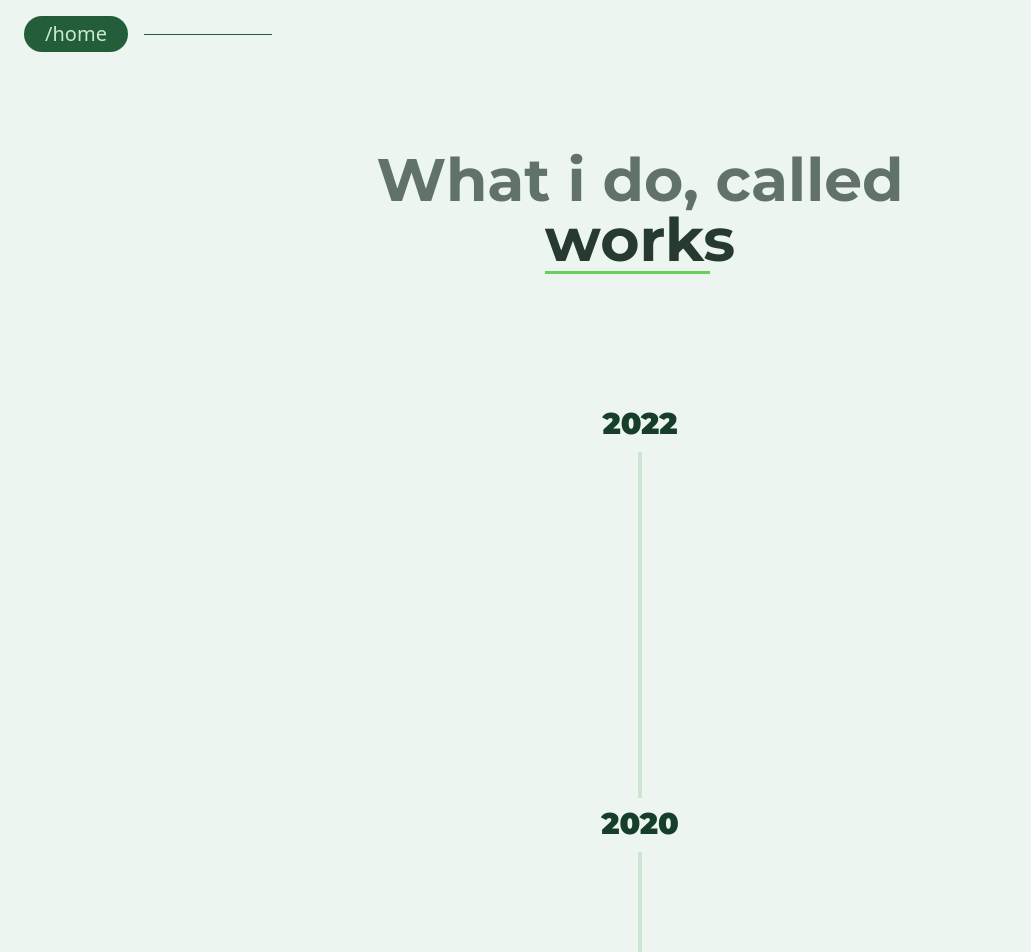
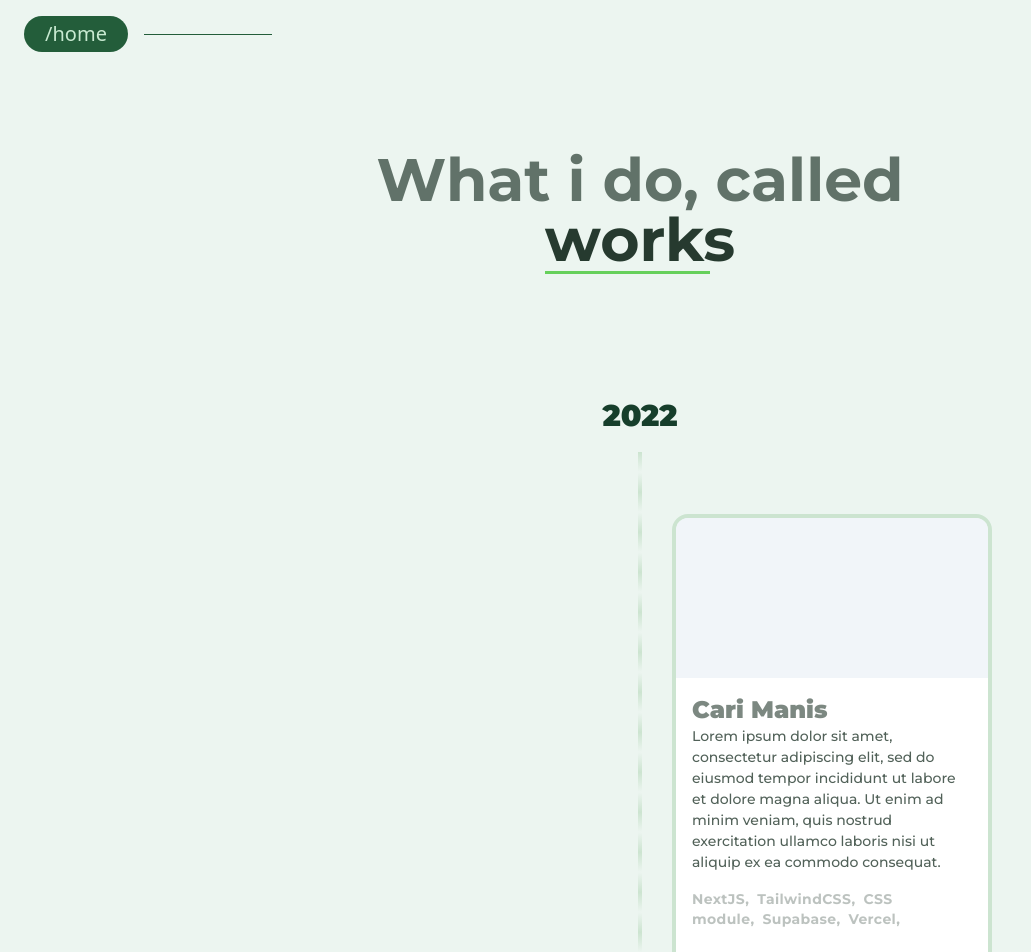
Before and after one commit to code7070/hi-jojo, a Next.js app: page /works in a window 1280 px wide. Shown: the top 952 px of the page, without its empty margins (0-1031 px from the left). Built offline with nearby package versions, Linux system fonts and the light colour scheme.

Commit message:
add work list

```diff
--- a/jsconfig.json
+++ b/jsconfig.json
@@ -4,7 +4,8 @@
     "paths": {
       "@styles/*": ["./src/styles/*"],
       "@components/*": ["./src/components/*"],
-      "@layouts/*": ["./src/layouts/*"]
+      "@layouts/*": ["./src/layouts/*"],
+      "@utils/*": ["./src/utils/*"]
     }
   }
 }
--- /dev/null
+++ b/src/layouts/project/project-card.js
@@ -0,0 +1,33 @@
+export default function ProjectCard({
+  name = "Project Title",
+  description = "Lorem ipsum dolor sit amet, consectetur adipiscing elit, sed do eiusmod tempor incididunt ut labore et dolore magna aliqua. Ut enim ad minim veniam, quis nostrud exercitation ullamco laboris nisi ut aliquip ex ea commodo consequat. ",
+  isEven,
+  stacks,
+}) {
+  let evenClass = "md:-translate-x-[60%]";
+  if (isEven) evenClass = "md:translate-x-[60%]";
+  const stacklist = `${stacks}`.split(",");
+  return (
+    <div
+      className={`relative rounded-2xl border-b-8 border-4 border-secondary w-[100%] max-w-xs overflow-hidden ${evenClass} mb-6 transition-all duration-300 cursor-pointer hover:border-primary`}
+    >
+      <div className="h-[160px] bg-slate-100"></div>
+      <div className="p-4 bg-white">
+        <div className="font-black opacity-60 text-2xl">{name}</div>
+        <div className="text-sm font-medium leading-normal opacity-80">
+          {description}
+        </div>
+        <div className="text-sm my-4 font-bold tracking-wide">
+          {stacklist.map((i) => (
+            <span
+              key={i}
+              className="opacity-30 hover:opacity-80 hover:underline mr-2 after:content-[',']"
+            >
+              {i}
+            </span>
+          ))}
+        </div>
+      </div>
+    </div>
+  );
+}
--- a/src/pages/works/index.js
+++ b/src/pages/works/index.js
@@ -1,12 +1,7 @@
+import ProjectCard from "@layouts/project/project-card";
 import styles from "@styles/works.module.css";
+import workList from "@utils/worklist";
 import PageHead from "../PageHead";
-
-const workList = [
-  { name: "Cari Manis", year: 2022, link: "/cari-manis" },
-  { name: "Event", year: 2019, link: "/project/event-a" },
-  { name: "Submission Web", year: 2019, link: "/project/submission-a" },
-  { name: "Quiz Web", year: 2020, link: "/project/quiz-m" },
-];
 
 export function getStaticProps() {
   let yearlist = [];
@@ -22,19 +17,49 @@ export function getStaticProps() {
   yearset.map((i) => {
     let works = [];
     workList.map((x) => (x.year === i ? works.push(x) : x));
-    console.log("FIND IN YEAR: ", works);
     return workyear.push({ year: i, works });
   });
 
+  let draft = [];
+  let finalWorklist = [];
+
+  workyear.map((i) =>
+    i.works.map((w) => draft.push({ ...w, isEven: draft.length % 2 === 0 }))
+  );
+
+  workyear.map((y) => {
+    finalWorklist.push({
+      ...y,
+      works: y.works.map((i) => {
+        const match = draft.find((d) => d.link === i.link);
+        return match;
+      }),
+    });
+  });
+
+  // if(draft.length>0) draft.map(d => )
+  // console.log("STATIC: ", { draft, workyear, finalWorklist });
+
   return {
-    props: {
-      yearlist: yearset,
-      workyear,
-    },
+    props: { workyear: finalWorklist },
   };
 }
 
-export default function WorksPage({ yearlist = [], workyear }) {
+const LastSection = () => (
+  <div className="bg-black text-slate-700 py-4 px-8 lg:px-14 border-2 border-primary rounded-3xl w-[95%] max-w-2xl mx-auto mb-20">
+    <div className="my-4 font-semibold text-2xl text-center italic text-white opacity-20">
+      <div className="text-xl lg:text-2-xl hidden md:block">
+        Uh sorry, this time is no longer reachable for you. Let call this
+        section is...
+      </div>
+      <div className="my-6 tracking-wider text-3xl lg:text-4xl font-black">
+        DARK AGES
+      </div>
+    </div>
+  </div>
+);
+
+export default function WorksPage({ workyear = [] }) {
   return (
     <>
       <PageHead title="Jojo - Works" />
@@ -46,12 +71,18 @@ export default function WorksPage({ yearlist = [], workyear }) {
           </div>
         </div>
         <div className={styles.workPerYear}>
-          {yearlist.map((i) => (
-            <div key={i} className={styles.year}>
-              <div className={styles.yearHead}>{i}</div>
+          {workyear.map((i) => (
+            <div key={i.year} className={styles.year}>
+              <div className={styles.yearHead}>{i.year}</div>
+              <div className={styles.workGrouped}>
+                {i.works.map((w) => (
+                  <ProjectCard key={w.link} {...w} />
+                ))}
+              </div>
             </div>
           ))}
         </div>
+        <LastSection />
       </div>
     </>
   );
--- a/src/styles/globals.css
+++ b/src/styles/globals.css
@@ -12,6 +12,10 @@ html,
 body {
   max-width: 100vw;
   /* overflow-x: hidden; */
+}
+
+body {
+  padding-top: 70px;
 }
 
 .container {
@@ -34,6 +38,6 @@ body {
   @apply text-lg font-medium mt-6;
 }
 
-body {
-  padding-top: 70px;
+.bodyContent {
+  @apply max-w-4xl mx-auto;
 }
--- a/src/styles/works.module.css
+++ b/src/styles/works.module.css
@@ -68,19 +68,26 @@
 */
 /*  */
 .workPerYear {
-  @apply my-20;
+  @apply mt-20;
 }
 
 .year {
   @apply relative min-h-[400px];
 }
 
-.year::after {
+.year::before {
   content: "";
-  @apply absolute w-1 h-full left-[50%] top-[54px] bg-secondary;
+  @apply absolute w-1 left-[50%] top-[54px];
   transform: translate(-50%);
+  height: calc(100% - 54px);
+  background: linear-gradient(to bottom, #cce4d0, #ecf5f0, #cce4d0);
+  background-size: 100% 40px;
 }
 
 .yearHead {
-  @apply sticky top-[70px] text-center mx-auto text-primary text-3xl font-black p-2 bg-base-100 h-[54px] z-[1];
+  @apply sticky top-[67px] text-center mx-auto text-primary text-3xl font-black bg-base-100 h-[36px] z-[1];
 }
+
+.workGrouped {
+  @apply py-20 flex items-center justify-center flex-col;
+}
--- /dev/null
+++ b/src/utils/worklist.js
@@ -0,0 +1,28 @@
+const workList = [
+  {
+    name: "Cari Manis",
+    year: 2022,
+    link: "/cari-manis",
+    stacks: "NextJS,TailwindCSS,CSS module,Supabase,Vercel",
+  },
+  {
+    name: "Event",
+    year: 2019,
+    link: "/project/event-a",
+    stacks: "ReactJS,Sass,Zeplin,Avocode",
+  },
+  {
+    name: "Submission Web",
+    year: 2019,
+    link: "/project/submission-a",
+    stacks: "ReactJS,Zeplin,Invision,CSS modul",
+  },
+  {
+    name: "Quiz Web",
+    year: 2020,
+    link: "/project/quiz-m",
+    stacks: "ReactJS,PUG,Invision,Avocode",
+  },
+];
+
+export default workList;
```
